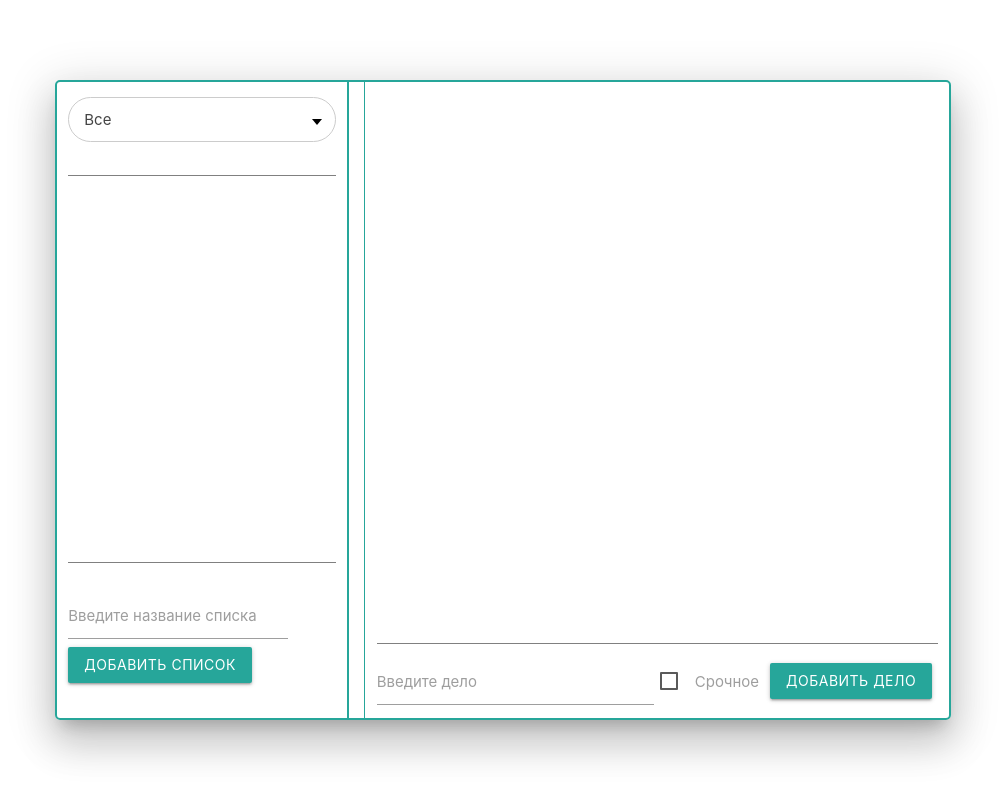
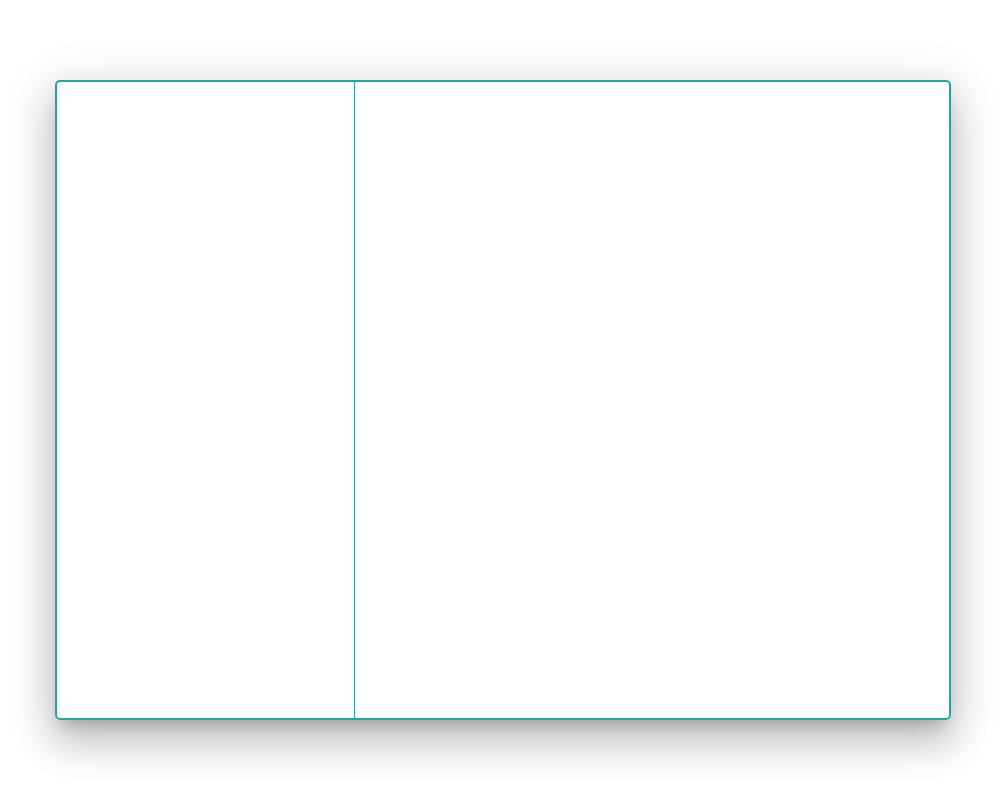
Before and after one commit to ViktorZubtsov/To-do-list-, a Vue app: page / in a window 1280 px wide. Shown: the whole page, without its empty margins (137-1142 px from the left). Built offline with nearby package versions, Linux system fonts and the light colour scheme.

Commit message:
Added view components, registration, authorization, and home.I made two layouts.

```diff
--- a/src/components/AddTodo.vue
+++ /dev/null
@@ -1,48 +0,0 @@
-<template>
-  <form class="col s12" @submit.prevent="onSubmit">
-    <div class="row">
-      <div class="input-field col s10">
-        <input  class="autocomplete" type="text" v-model="title">
-        <label for="autocomplete-input">Введите название списка</label>
-        <button class="waves-effect waves-light btn" type="submit">Добавить список</button>
-      </div>
-    </div>
-  </form>
-</template>
-
-<script>
-export default {
-  data () {
-    return {
-      title: ''
-    }
-  },
-  methods: {
-    onSubmit () {
-      if (this.title.trim()) {
-        const newTodo = {
-          id: Date.now(),
-          title: this.title,
-          desc: { todo: '', completed: false }
-        }
-        this.$emit('add-todo', newTodo)
-        console.log(newTodo)
-        this.title = ''
-      }
-    }
-  }
-}
-</script>
-
-<style >
-  form {
-    display: flex;
-  }
-  input {
-    width: 400px;
-    z-index: 1000;
-  }
- label {
-  z-index: -1;
-}
-</style>
--- a/src/components/ToDoList.vue
+++ /dev/null
@@ -1,42 +0,0 @@
-<template>
-  <li class="todos purple lighten-5 " >
-    <span class="span"  v-on:click="$emit('pick-list')" >
-      {{todoLlist.title}}
-    </span>
-    <!-- <button class="waves-effect waves-light btn" v-on:click="$emit('remove-todos', todosAside.id, todosAside.title)">&times;</button> -->
-
-  </li>
-</template>
-
-<script>
-
-export default {
-  name: 'todolist',
-  props: {
-    todoLlist: {
-      type: Object,
-      require: true
-    },
-    title: { type: String }
-  },
-  methods: {
-    pickList () {
-      this.$emit('picked', this.title)
-    }
-  }
-}
-</script>
-<style >
-.todos {
-  display: flex;
-  justify-content: space-between;
-  padding-top: 5px;
-  padding-bottom: 5px;
-}
-.todos >  span {
-  width: 100%;
-  display: flex;
-  align-items: center;
-  flex-wrap: wrap;
-}
-</style>
--- a/src/views/Home.vue
+++ b/src/views/Home.vue
@@ -1,80 +1,31 @@
 <template>
   <div class=" container main-layout row z-depth-5">
-    <aside class="aside col s4 ">
-        <div class="select">
-            <select>
-                <option value="Все">Все</option>
-                <option value="2">2</option>
-                <option value="3">3</option>
-            </select>
-        </div>
-
-        <ul class="aside__content">
-          <ToDoList  v-bind:key="title" v-bind:todoLlist="title"  v-for="title in todoLlist" v-on:pick-list="pickList" />
-        </ul>
-        <div class="aside__add-to-do-list row">
-           <AddTodo v-on:add-todo="addTodo"/>
-
-        </div>
-    </aside>
 
     <section class="to-do col s8">
-        <h1 class="to-do__title">
-        </h1>
-        <div class="to-do__content">
 
-        </div>
-        <div class="to-do__control">
-            <div class="row input-to-do ">
-                <div class="col s12">
-                  <div class="row">
-                    <div class="input-field col s12">
-                      <input type="text" class="autocomplete">
-                      <label for="autocomplete-input">Введите дело</label>
-                    </div>
-                  </div>
-                </div>
-              </div>
+    </section>
 
-              <p class="md">
-                <label>
-                  <input type="checkbox" />
-                  <span>Срочное</span>
-                </label>
-              </p>
-              <button class="btn waves-effect waves-light md" type="submit" name="action">Добавить дело
-              </button>
-
-        </div>
-    </section>
   </div>
 </template>
 
 <script>
 
-import ToDoList from '@/components/ToDoList'
-import AddTodo from '@/components/AddTodo'
 export default {
-  name: 'Home',
   data () {
     return {
-      todoLlist: []
+
     }
   },
   components: {
-    ToDoList, AddTodo
+
   },
   methods: {
-    addTodo (newTodo) {
-      this.todoLlist.push(newTodo)
-      console.log(this.todoLlist)
-    },
-    pickList (id) {
-    }
+
   }
+
 }
+</script>
 
-</script>
 <style >
 li {
   margin: 10px 1em;
--- a/src/views/Register.vue
+++ b/src/views/Register.vue
@@ -28,12 +28,6 @@
         <label for="name">Имя</label>
         <small class="helper-text invalid">Name</small>
       </div>
-      <p>
-        <label>
-          <input type="checkbox" />
-          <span>С правилами согласен</span>
-        </label>
-      </p>
     </div>
     <div class="card-action">
       <div>
```
